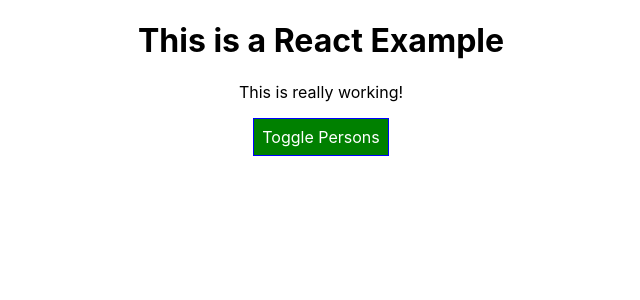
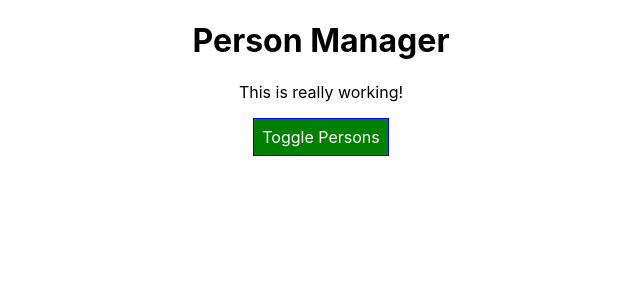
Before and after one commit to Ch-sriram/react, a React (Create React App) app in the folder react-examples/: page / in a window 1280 px wide. Shown: the top 300 px of the page, without its empty margins (319-959 px from the left). Built offline with nearby package versions, Linux system fonts and the light colour scheme.

Commit message:
Sneding props to App component

```diff
--- a/react-examples/src/components/Cockpit/Cockpit.component.jsx
+++ b/react-examples/src/components/Cockpit/Cockpit.component.jsx
@@ -19,7 +19,7 @@
 
   return (
     <div className={CockpitStyleClasses.Cockpit}>
-      <h1>This is a React Example</h1>
+      <h1>{props.title}</h1>
       <p className={classes.join(" ")}>This is really working!</p>
 
       <button
--- a/react-examples/src/containers/App.js
+++ b/react-examples/src/containers/App.js
@@ -58,6 +58,7 @@
     return (
       <div className={AppStyleClasses.App}>
         <Cockpit
+          title={this.props.title}
           showPersons={this.state.showPersons}
           persons={this.state.persons}
           clicked={this.togglePersonsHandler}
--- a/react-examples/src/index.js
+++ b/react-examples/src/index.js
@@ -6,7 +6,7 @@
 
 ReactDOM.render(
   <React.StrictMode>
-    <App />
+    <App title="Person Manager" />
   </React.StrictMode>,
   document.getElementById('root')
 );
```
Also changed, not shown: 1 other file (tests, documents, lock files or other folders).
